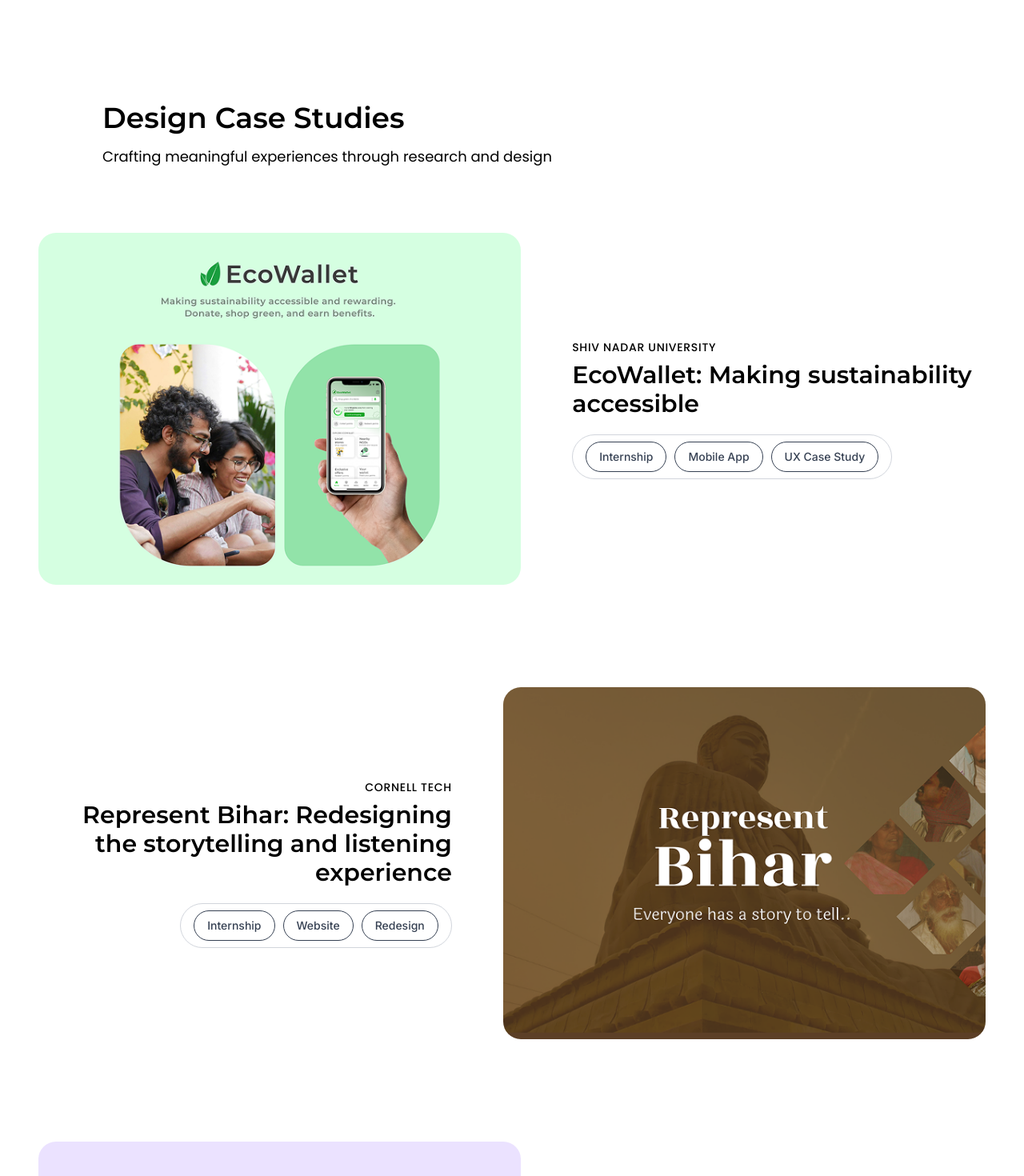
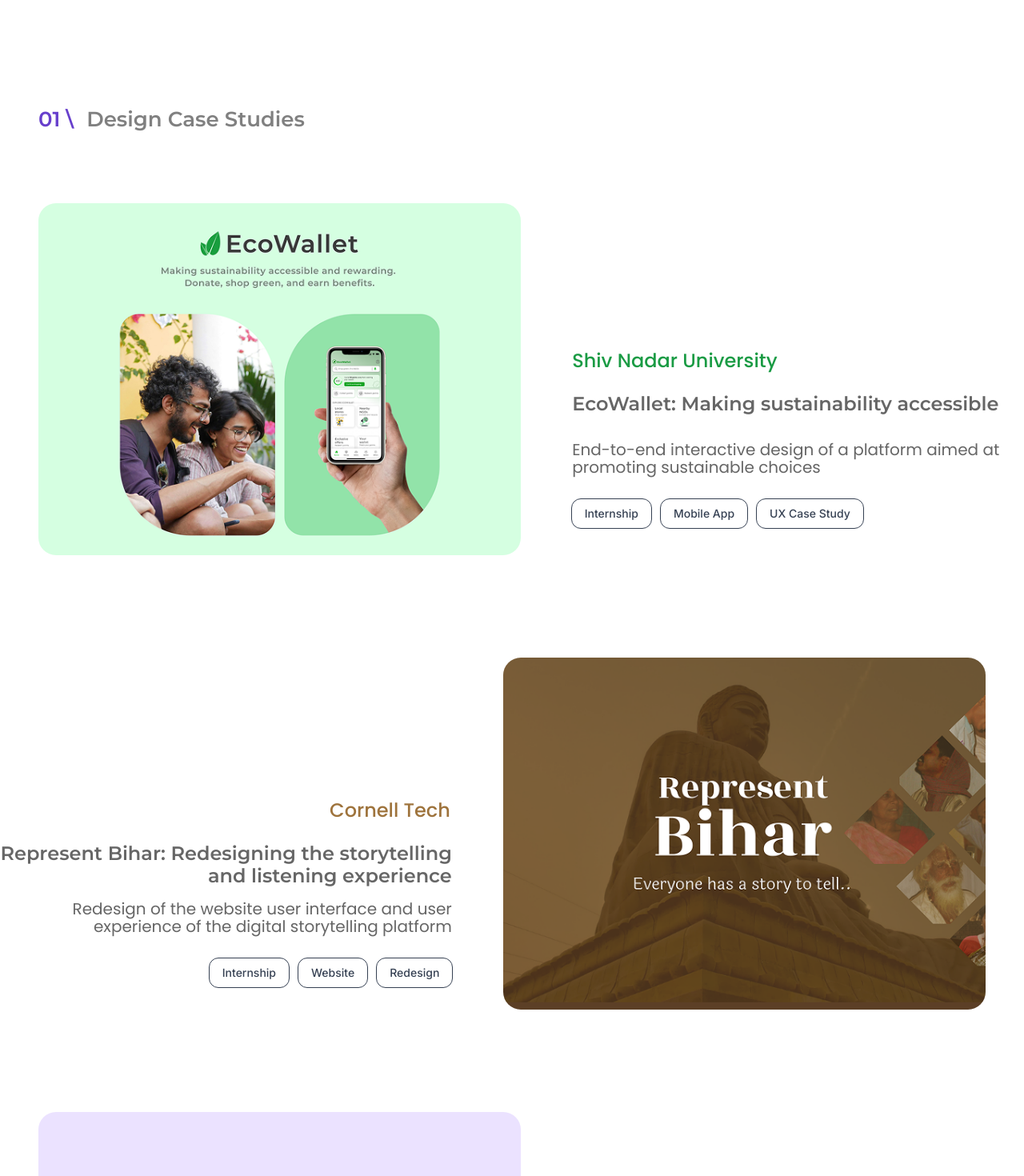
Before and after one commit to anurag12sharma/ishita-portfolio, a React (Vite) app: page / in a window 1280 px wide. Shown: the part 840-2310 px from the top of the page at 80% size. Built offline with nearby package versions, Linux system fonts and the light colour scheme.

Commit message:
feat: Update project showcase with improved organization colors and descriptions

```diff
--- a/src/pages/Home/ProjectShowcase.jsx
+++ b/src/pages/Home/ProjectShowcase.jsx
@@ -14,7 +14,8 @@
       image: '/images/img_rectangle_1356.png',
       title: 'EcoWallet: Making sustainability accessible',
       organization: 'Shiv Nadar University',
-      organizationColor: 'text-accent-greenText',
+      organizationColor: 'text-[#1A9B44]',
+      description: 'End-to-end interactive design of a platform aimed at promoting sustainable choices',
       buttonColor: 'bg-accent-green',
       chips: ['Internship', 'Mobile App', 'UX Case Study'],
       alignment: 'left',
@@ -25,7 +26,8 @@
       image: '/images/img_rectangle_1359.png',
       title: 'Represent Bihar: Redesigning the storytelling and listening experience',
       organization: 'Cornell Tech',
-      organizationColor: 'text-accent-brown',
+      organizationColor: 'text-[#9E733C]',
+      description: 'Redesign of the website user interface and user experience of the digital storytelling platform',
       buttonColor: 'bg-accent-brown',
       chips: ['Internship', 'Website', 'Redesign'],
       alignment: 'right',
@@ -36,7 +38,8 @@
       image: '/images/img_rectangle_1354.png',
       title: 'Delhi Metro: Assessing accessibility and commuter experience',
       organization: 'Independent Project',
-      organizationColor: 'text-primary-light',
+      organizationColor: 'text-[#814FFF]',
+      description: 'Analysis of the transport system through a user experience lens and subsequent observations',
       buttonColor: 'bg-primary-background',
       chips: ['Self-initiated', 'User research'],
       alignment: 'left',
@@ -119,13 +122,11 @@
         {/* Design Case Studies Section */}
         <section id="design" className="px-6 sm:px-8 lg:px-12 pt-20 lg:pt-24 pb-16 animate-fade-in">
           <div className="mb-16 lg:mb-20">
-            <h2 className="text-2xl sm:text-3xl md:text-4xl font-semibold text-text-primary font-montserrat mb-3 animate-slide-in-left">
-              <span className="inline-block w-16 h-1 bg-primary-background mr-4 align-middle"></span>
-              <span className="text-primary-background">Design Case Studies</span>
+            <h2 className="flex items-center gap-4 text-[26px] font-medium font-poppins mb-3 animate-slide-in-left leading-[48px] h-[48px] tracking-normal -ml-8 lg:-ml-20">
+              <span className="inline-block w-16 h-1 bg-primary-background mr-0 align-middle"></span>
+              <span className="text-[#673fcc]">01 \</span>
+              <span className="text-[#808080] block max-w-[380px] lg:max-w-[520px]">Design Case Studies</span>
             </h2>
-            <p className="text-base sm:text-lg text-text-muted font-poppins ml-20 animate-slide-in-left" style={{ animationDelay: '0.1s' }}>
-              Crafting meaningful experiences through research and design
-            </p>
           </div>
 
           <div className="flex flex-col gap-24 lg:gap-32">
@@ -167,18 +168,24 @@
                 </div>
 
                 {/* Project Details */}
-                <div className={`flex flex-col gap-5 justify-center items-start w-full lg:w-[45%] ${project?.alignment === 'right' ? 'lg:items-end lg:text-right' : ''} px-2 lg:px-4`}>
+                <div className={`flex flex-col gap-5 justify-center items-start w-full lg:w-[45%] ${project?.alignment === 'right' ? 'lg:items-end lg:text-right' : ''} px-2 lg:px-4 mt-12 lg:mt-38`}>
                   <div className="space-y-1">
-                    <p className={`text-sm font-medium uppercase tracking-wider ${project?.organizationColor} font-poppins transition-all duration-300`}>
+                    <p className={`w-[575px] h-[36px] opacity-100 font-poppins text-[24px] font-medium leading-[100%] tracking-normal mb-6 ${project?.organizationColor ? project.organizationColor : 'text-[#1A9B44]'}`}>
                       {project?.organization}
                     </p>
-                    <h3 className={`text-2xl sm:text-3xl lg:text-3xl font-semibold leading-tight text-text-primary font-montserrat ${project?.alignment === 'right' ? 'lg:text-right' : ''} transition-all duration-300 group-hover:text-primary-background`}>
+                    <h3 className={`w-[577px] h-[36px] opacity-100 font-poppins font-medium text-[24px] leading-[100%] tracking-normal text-[#666666] ${project?.alignment === 'right' ? 'lg:text-right' : ''} transition-all duration-300`}>
                       {project?.title}
                     </h3>
+
+                    {project?.description && (
+                      <p className={`w-[577px] opacity-100 font-poppins font-normal text-[20px] tracking-normal text-[#666666] ${project?.title?.includes('Represent Bihar') || project?.title?.includes('Delhi Metro') ? 'mt-9' : 'mt-6'}`} style={{ lineHeight: '22px' }}>
+                        {project.description}
+                      </p>
+                    )}
                   </div>
 
                   <ChipView
-                    className={`flex flex-wrap gap-2.5 ${project?.alignment === 'right' ? 'lg:justify-end' : 'lg:justify-start'}`}
+                    className={`flex flex-wrap gap-2.5 border-0 hover:shadow-none hover:border-0 hover:translate-y-0 hover:text-text-primary ${project?.alignment === 'right' ? 'lg:justify-end -mr-[3.5%]' : 'lg:justify-start -ml-[3.5%]'}`}
                     layout_width="auto"
                     position="relative"
                     variant="default"
@@ -188,7 +195,7 @@
                     {project?.chips?.map((chip, chipIndex) => (
                       <span
                         key={chipIndex}
-                        className="text-sm font-medium text-text-primary font-poppins border border-text-primary rounded-full px-4 py-2 transition-all duration-300 hover:border-primary-background hover:text-primary-background hover:shadow-md hover:-translate-y-0.5 cursor-default"
+                        className="text-sm font-medium text-text-primary font-poppins border border-text-primary rounded-md px-4 py-2 transition-all duration-300 hover:border-primary-background hover:text-primary-background hover:shadow-md hover:-translate-y-0.5 cursor-default"
                       >
                         {chip}
                       </span>
@@ -276,7 +283,7 @@
                           {/* Research Details */}
                           <div className="flex flex-col gap-6 lg:gap-8 justify-center items-start w-full lg:w-1/2 flex-shrink-0">
                             <div className="space-y-4 w-full">
-                              <p className="text-sm font-semibold uppercase tracking-wider text-primary-light font-poppins">
+                              <p className="text-sm font-semibold tracking-wider text-primary-light font-poppins">
                                 {research.organization}
                               </p>
                               <h3 className="text-2xl sm:text-3xl lg:text-3xl font-bold leading-tight text-text-primary font-montserrat transition-colors duration-300 group-hover:text-primary-background">
@@ -321,7 +328,7 @@
                         {/* Research Details */}
                         <div className="flex flex-col gap-6 lg:gap-8 justify-center items-start w-full lg:w-1/2 flex-shrink-0">
                           <div className="space-y-4 w-full">
-                            <p className="text-sm font-semibold uppercase tracking-wider text-primary-light font-poppins">
+                            <p className="text-sm font-semibold tracking-wider text-primary-light font-poppins">
                               {researchProjects[0].organization}
                             </p>
                             <h3 className="text-2xl sm:text-3xl lg:text-3xl font-bold leading-tight text-text-primary font-montserrat transition-colors duration-300 group-hover:text-primary-background">
```
